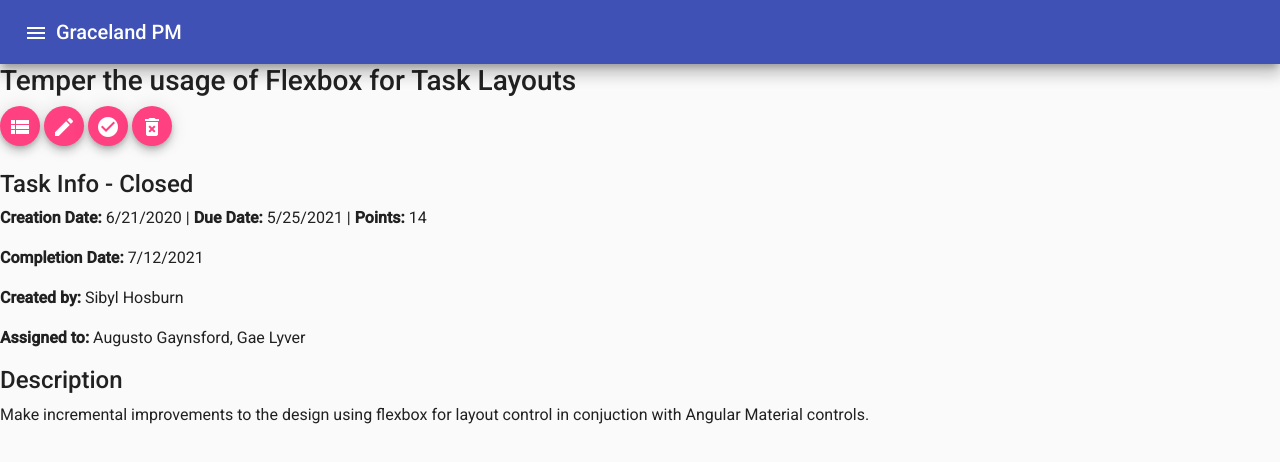
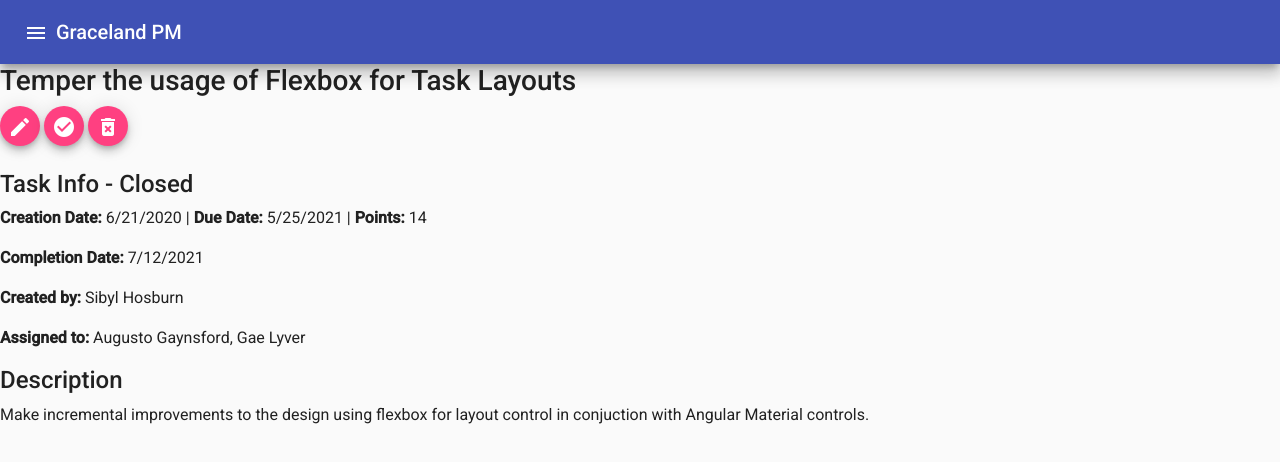
Before and after one commit to walkersoft/graceland-angular, an Angular app: page /view/task/1 in a window 1280 px wide. Shown: the top 462 px of the page. Built offline with nearby package versions, Linux system fonts and the light colour scheme.

Commit message:
added hyperlink to task details button in task list component

```diff
--- a/src/app/tasks/task-details.component.html
+++ b/src/app/tasks/task-details.component.html
@@ -1,7 +1,6 @@
 
 <div *ngIf="task">
   <h3>{{ task.title}}</h3>
-  <button mat-mini-fab class="mr-1" (click)="openTask()"><mat-icon>view_list</mat-icon></button>
   <button mat-mini-fab class="mr-1" (click)="editTask()"><mat-icon>edit</mat-icon></button>
   <button mat-mini-fab class="mr-1" (click)="markComplete()"><mat-icon>check_circle</mat-icon></button>
   <button mat-mini-fab class="mr-1" (click)="deleteTask(task.id)"><mat-icon>delete_forever</mat-icon></button>
--- a/src/app/tasks/task-list.component.html
+++ b/src/app/tasks/task-list.component.html
@@ -27,7 +27,7 @@
     <ng-container matColumnDef="actions">
       <th mat-header-cell *matHeaderCellDef>Actions</th>
       <td mat-cell *matCellDef="let task">
-        <button mat-mini-fab class="mr-1" (click)="openTask()"><mat-icon>view_list</mat-icon></button>
+        <a [routerLink]="['/view/task/', task.id]"><button mat-mini-fab class="mr-1"><mat-icon>view_list</mat-icon></button></a>
         <button mat-mini-fab class="mr-1" (click)="editTask()"><mat-icon>edit</mat-icon></button>
         <button mat-mini-fab class="mr-1" (click)="markComplete()"><mat-icon>check_circle</mat-icon></button>
         <button mat-mini-fab class="mr-1" (click)="deleteTask(task.id)"><mat-icon>delete_forever</mat-icon></button>
```
